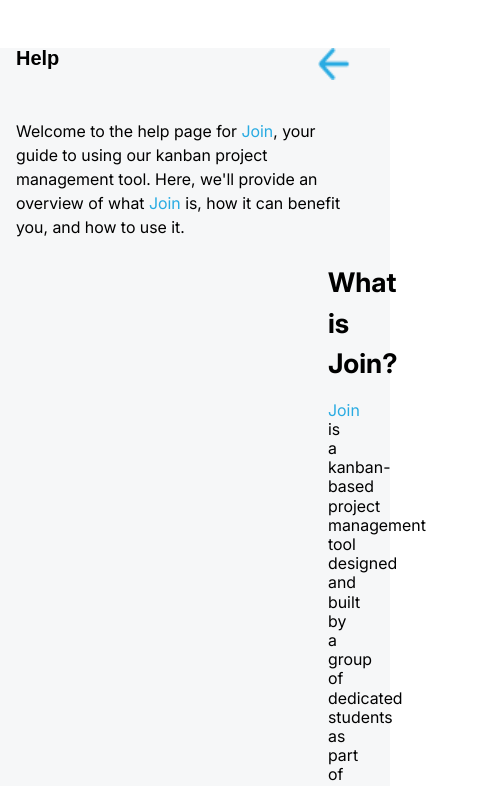
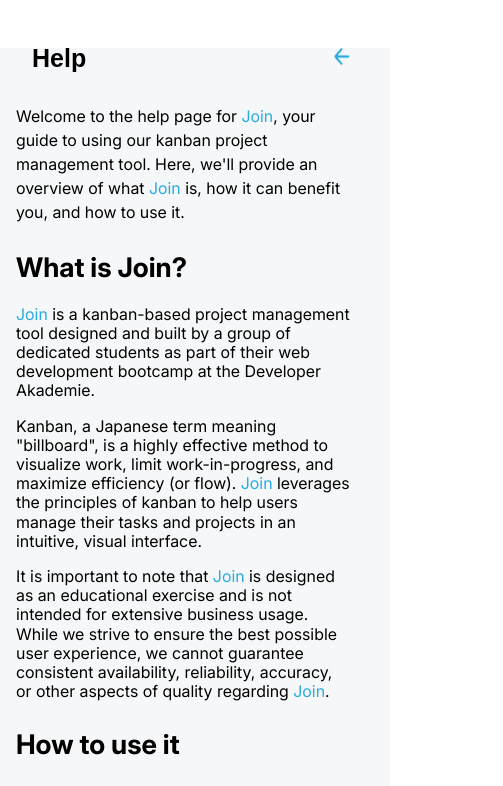
Before and after one commit to mariokreitz/JOIN, a plain HTML site: page help.html in a window 390 px wide. Shown: the top 786 px of the page, 503 px wide, since content can reach past the window. Drawn offline with Linux system fonts and the light colour scheme.

Commit message:
add responsiv
- legal notice
-help
- privacy

```diff
--- a/assets/styles/help.css
+++ b/assets/styles/help.css
@@ -104,16 +104,6 @@
     font-size: 27px;
   }
   .help-main {
-<<<<<<< Updated upstream
-    margin-left: 0px;
-  }
-  .help-below-section {
-    margin-left: 0px;
-  }
-
-  .help-head {
-    margin-left: 0px;
-=======
     margin-left: 16px;
   }
   .help-below-section {
@@ -122,7 +112,13 @@
 
   .help-head {
     margin-left: 16px;
->>>>>>> Stashed changes
+  }
+  .help-below-section {
+    margin-left: 16px;
+  }
+
+  .help-head {
+    margin-left: 16px;
     margin-top: 0px;
   }
 
--- a/style.css
+++ b/style.css
@@ -97,20 +97,14 @@
 
 @media (max-width: 768px) {
   .head-and-arrow h1 {
-    font-size: 47px;
-<<<<<<< Updated upstream
-=======
-    margin-left: 16px;
+    font-size: 40px;
     line-height: 56px;
->>>>>>> Stashed changes
   }
   .head-and-arrow {
-    margin-left: 0px;
+    margin-left: 16px;
     max-width: 100%;
     margin-top: 48px;
   }
-<<<<<<< Updated upstream
-=======
   .head-and-arrow img {
     width: 16px;
     height: 17px;
@@ -119,9 +113,8 @@
 
 @media (max-width: 400px) {
   .head-and-arrow h1 {
-    font-size: 20px;
+    font-size: 25px;
     margin-left: 16px;
     line-height: 20px;
   }
->>>>>>> Stashed changes
 }
```
Also changed, not shown: policy.html (+1 -1 lines).
